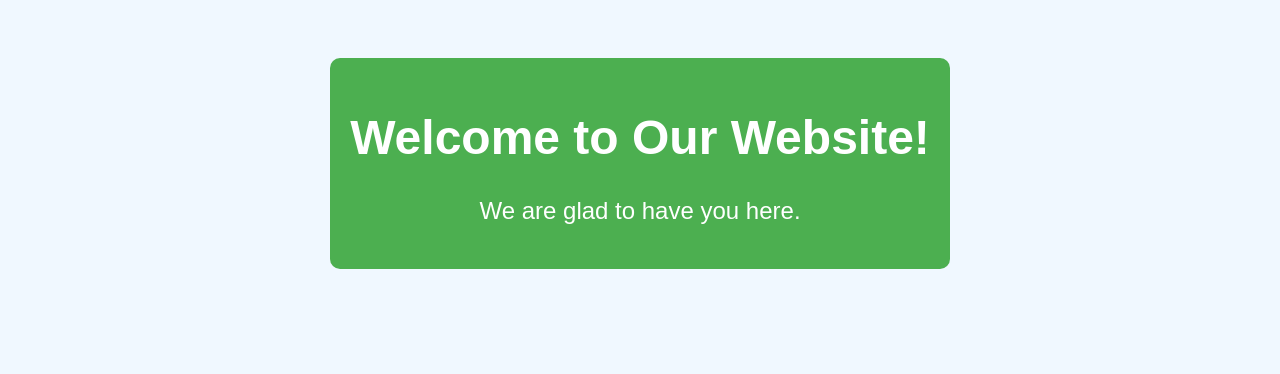
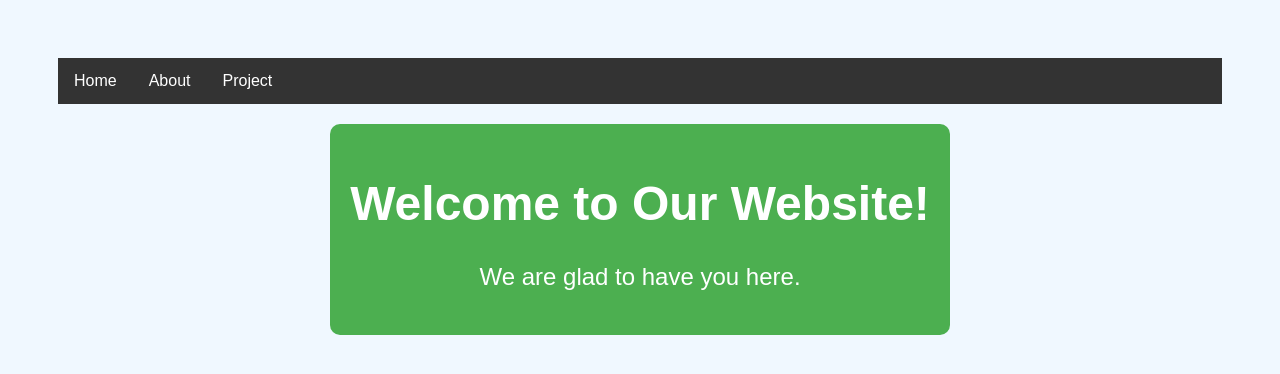
Before and after one commit to ffaddiil/mrahmanfadillah.github.io, a plain HTML site: page index.html in a window 1280 px wide. Drawn offline with Linux system fonts and the light colour scheme.

Commit message:
Update index.html

```diff
--- a/index.html
+++ b/index.html
@@ -11,6 +11,22 @@
             text-align: center;
             padding: 50px;
         }
+        .navbar {
+            background-color: #333; /* Dark background */
+            overflow: hidden;
+        }
+        .navbar a {
+            float: left;
+            display: block;
+            color: white;
+            text-align: center;
+            padding: 14px 16px;
+            text-decoration: none;
+        }
+        .navbar a:hover {
+            background-color: #ddd; /* Light background on hover */
+            color: black;
+        }
         .welcome-message {
             background-color: #4CAF50; /* Green */
             color: white;
@@ -18,10 +34,17 @@
             border-radius: 10px;
             display: inline-block;
             font-size: 24px;
+            margin-top: 20px;
         }
     </style>
 </head>
 <body>
+    <div class="navbar">
+        <a href="#home">Home</a>
+        <a href="#about">About</a>
+        <a href="path/to/your/file.pdf" target="_blank">Project</a> <!-- Link to PDF -->
+    </div>
+
     <div class="welcome-message">
         <h1>Welcome to Our Website!</h1>
         <p>We are glad to have you here.</p>
```
